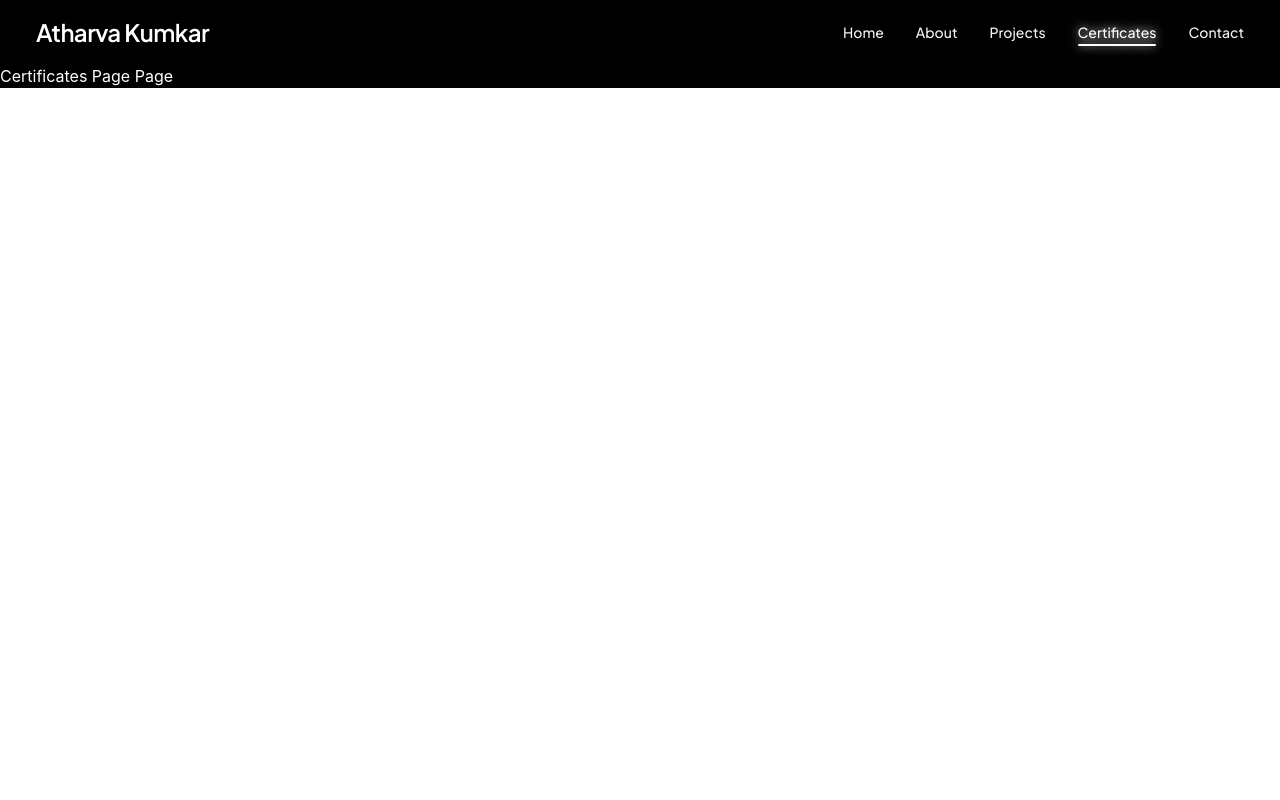
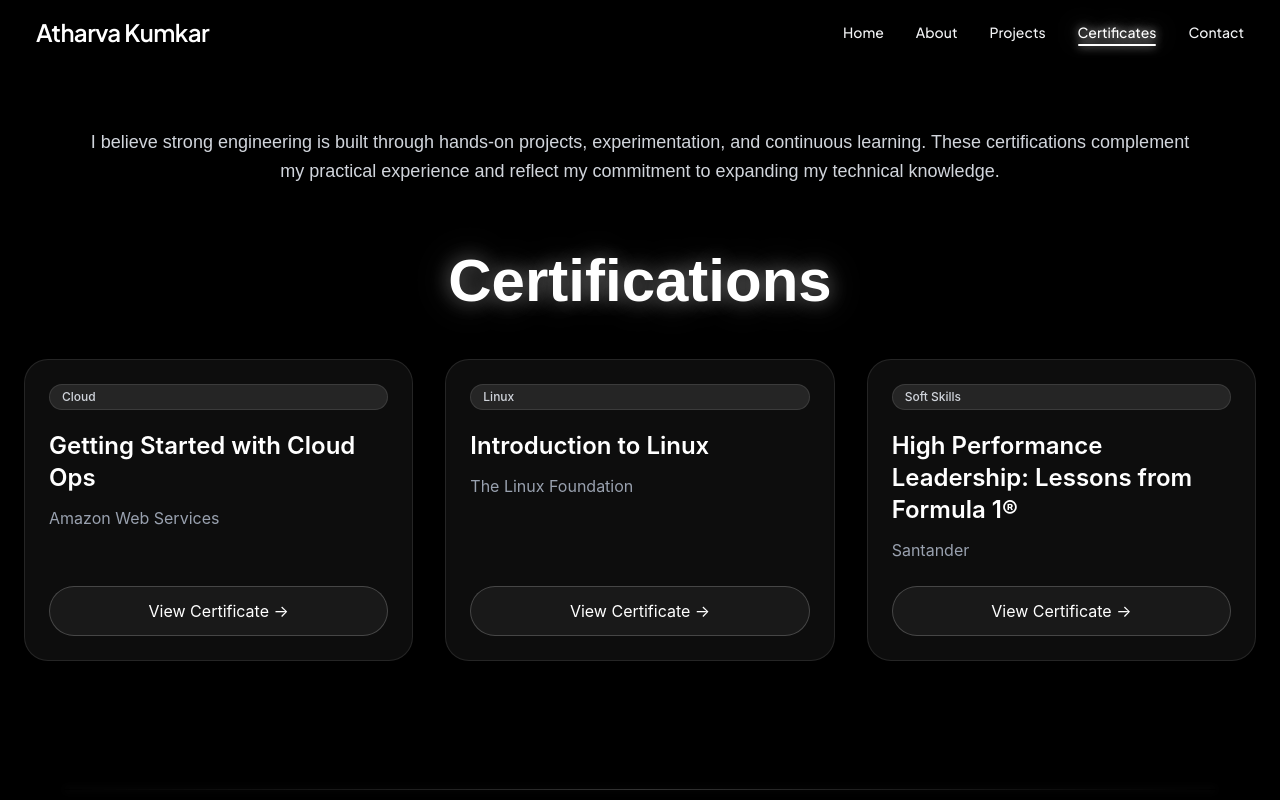
Before and after one commit to Atharvakumkar/Atharva-Kumkar-Resume-Website, a React (Vite) app in the folder resume/: page /certificates in a window 1280 px wide. Shown: the top 800 px of the page. Built offline with nearby package versions, Linux system fonts and the light colour scheme; a web font is replaced by a local one.

Commit message:
Update certificatesPage.jsx

```diff
--- a/resume/src/pages/certificatesPage.jsx
+++ b/resume/src/pages/certificatesPage.jsx
@@ -1,12 +1,150 @@
 import CertificateHeader from "../components/certificatesHeader";
+import Footer from "../components/footer";
 
 function CertificatesPage() {
-    return (
-        <>
-            <CertificateHeader />
-            <h1>Certificates Page Page</h1>
+const certificates = [
+{
+title: "Getting Started with Cloud Ops",
+issuer: "Amazon Web Services",
+category: "Cloud",
+link: "https://www.credly.com/badges/ff1b0cba-3e60-4782-89d2-acaa5a29427c/public_url",
+},
+{
+title: "Introduction to Linux",
+issuer: "The Linux Foundation",
+category: "Linux",
+link: "#",
+},
+{
+title: "High Performance Leadership: Lessons from Formula 1®",
+issuer: "Santander",
+category: "Soft Skills",
+link: "https://drive.google.com/file/d/1m9pweP5_XF0j5rcHfz43iqJ-_VYZFGZS/view?usp=sharing",
+},
 
-        </>);
+];
+
+return (
+    <>
+        <CertificateHeader />
+
+        {/* Intro */}
+        <div className="max-w-6xl mx-auto px-6 mt-16">
+            <p
+                className="
+                    text-center
+                    text-sm md:text-lg
+                    text-gray-300
+                    leading-relaxed
+                    font-body
+                "
+            >
+                I believe strong engineering is built through hands-on
+                projects, experimentation, and continuous learning.
+                These certifications complement my practical experience
+                and reflect my commitment to expanding my technical
+                knowledge.
+            </p>
+        </div>
+
+        {/* Heading */}
+        <div className="flex justify-center items-center mt-16 mb-12">
+            <h1
+                className="
+                    text-4xl md:text-6xl
+                    font-bold
+                    font-body
+                    text-white
+                    text-center
+                    [text-shadow:0_0_20px_rgba(255,255,255,0.4),0_0_40px_rgba(255,255,255,0.2)]
+                "
+            >
+                Certifications
+            </h1>
+        </div>
+
+        {/* Certificates Grid */}
+        <div className="max-w-7xl mx-auto px-6 pb-24">
+            <div className="grid grid-cols-1 md:grid-cols-2 xl:grid-cols-3 gap-8">
+                {certificates.map((certificate, index) => (
+                    <div
+    key={index}
+    className="
+        bg-white/5
+        backdrop-blur-md
+        border border-white/10
+        rounded-3xl
+        p-6
+        flex flex-col
+        h-full
+        transition-all
+        duration-300
+        hover:border-white/30
+        hover:bg-white/10
+        hover:-translate-y-1
+    "
+>
+                        {/* Category */}
+                        <span
+                            className="
+                                inline-block
+                                px-3 py-1
+                                rounded-full
+                                text-xs
+                                font-medium
+                                bg-white/10
+                                border border-white/10
+                                text-gray-300
+                                mb-5
+                            "
+                        >
+                            {certificate.category}
+                        </span>
+
+                        {/* Title */}
+                        <h2 className="text-2xl font-semibold text-white mb-3">
+                            {certificate.title}
+                        </h2>
+
+                        {/* Issuer */}
+                        <p className="text-gray-400 mb-6">
+                            {certificate.issuer}
+                        </p>
+
+                        {/* Button */}
+                    <a
+    href={certificate.link}
+    target="_blank"
+    rel="noreferrer"
+    className="
+        mt-auto
+        w-full
+        flex
+        justify-center
+        items-center
+        py-3
+        rounded-full
+        border
+        border-white/20
+        bg-white/5
+        text-white
+        transition-all
+        duration-300
+        hover:bg-white/10
+        hover:border-white/40
+    "
+>
+                            View Certificate →
+                        </a>
+                    </div>
+                ))}
+            </div>
+        </div>
+
+        <Footer />
+    </>
+);
+
 }
 
 export default CertificatesPage;
```
